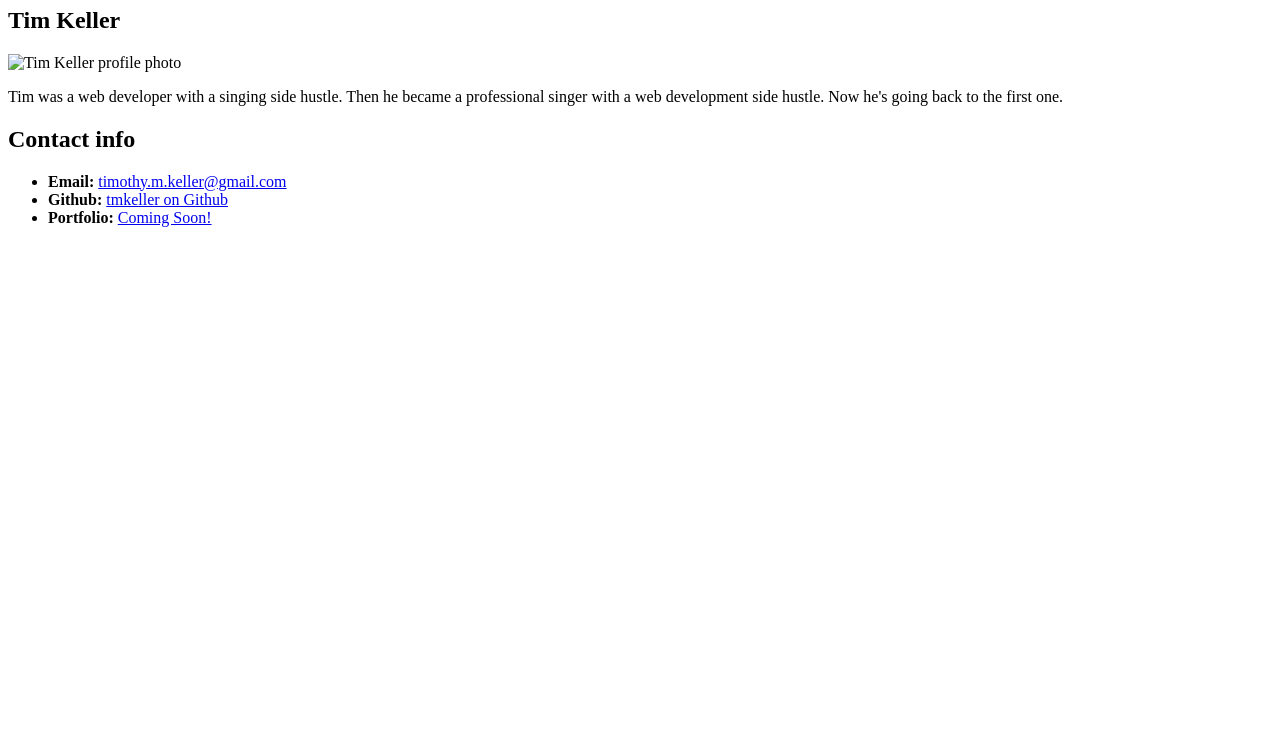
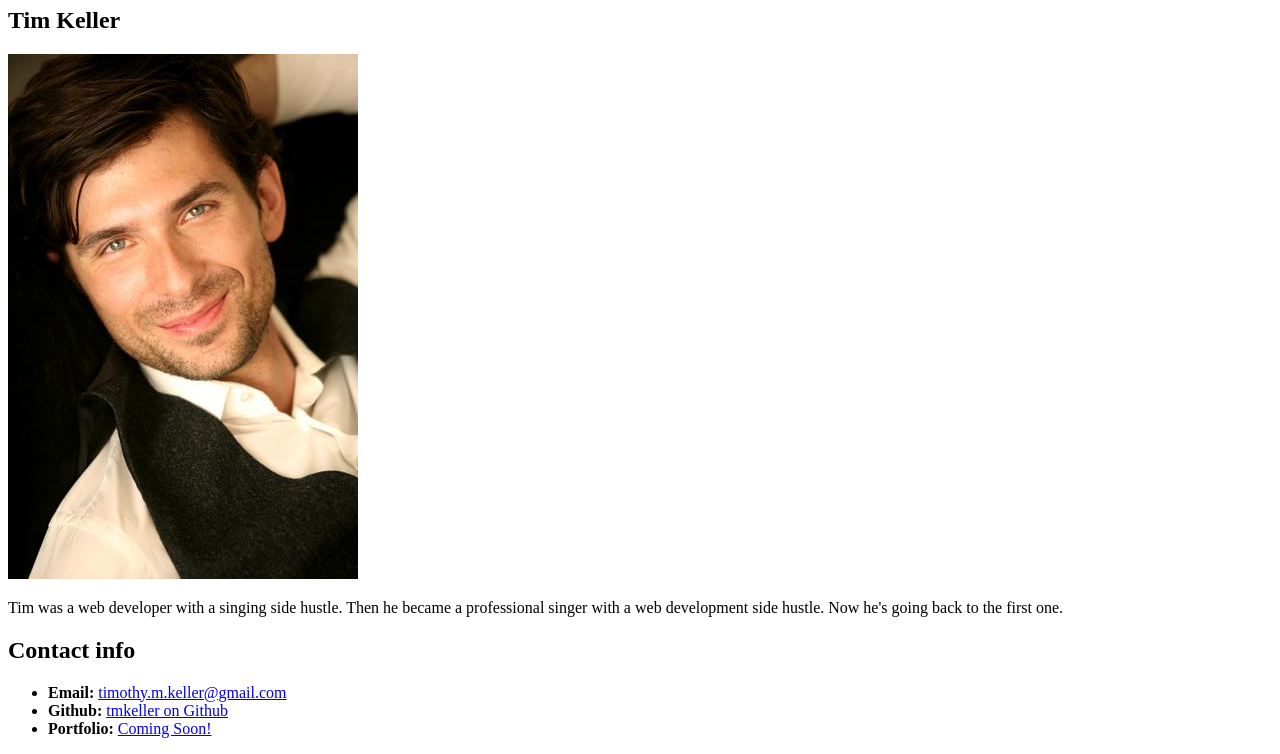
Before and after one commit to tmkeller/student-bio, a plain HTML site: page index.html in a window 1280 px wide. Shown: the part 73-827 px from the top of the page. Before the commit the page ends 800 px from the top, so only its background shows below. Drawn offline with Linux system fonts and the light colour scheme.

Commit message:
Fixed error with photo path.

```diff
--- a/index.html
+++ b/index.html
@@ -6,7 +6,7 @@
     <body>
         <h1>Student Bio</h1>
         <h2>Tim Keller</h2>
-        <img src="" style="height: 200; width: 200" alt="Tim Keller profile photo">
+        <img src="timkeller.jpg" alt="Tim Keller profile photo">
         <p>Tim was a web developer with a singing side hustle. Then he became a professional singer with a web development side hustle. Now he's going back to the first one.</p>
         <h2>Contact info</h2>
         <ul>
```
